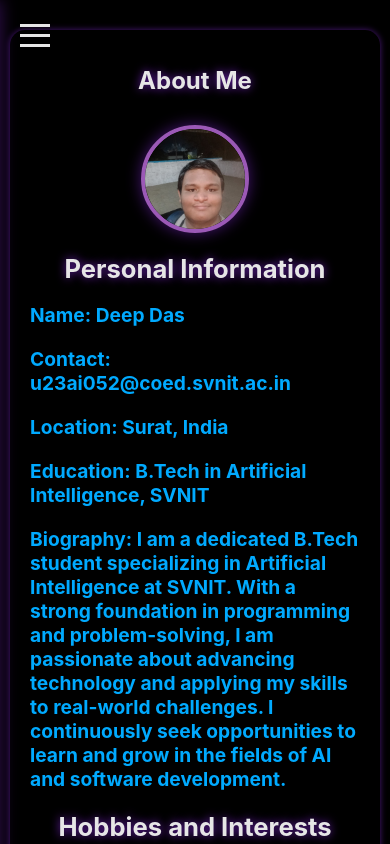
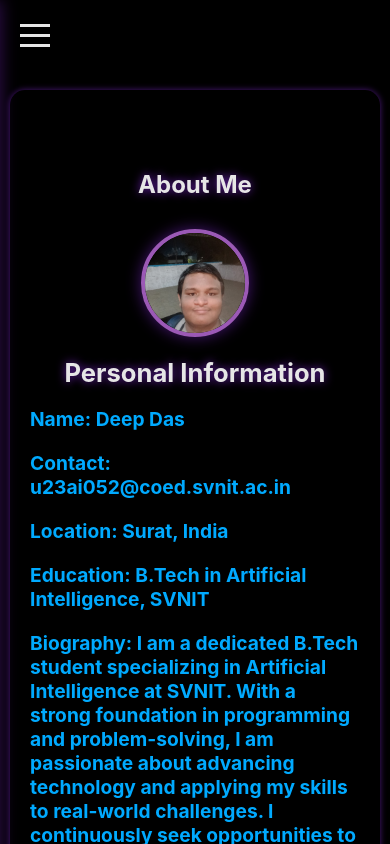
Before and after one commit to THE-DEEPDAS/Portfolio-Website, a React (Create React App) app: page /about in a window 390 px wide. Built offline with nearby package versions, Linux system fonts and the light colour scheme.

Commit message:
trying responsiveness final 1

```diff
--- a/src/components/About.css
+++ b/src/components/About.css
@@ -114,6 +114,7 @@ a:hover {
 @media screen and (max-width: 768px) {
   .about-page {
     padding: 15px;
+    margin-top: 60px; /* Add top margin for small screens */
   }
 
   h1 {
--- a/src/components/Academic.css
+++ b/src/components/Academic.css
@@ -23,6 +23,7 @@
 }
 
 h1 {
+    margin-top: 60px; /* Add top margin to create space for hamburger */
     margin-bottom: 20px;
     font-size: 2rem;
     font-weight: bold;
--- a/src/components/CoCurricular.css
+++ b/src/components/CoCurricular.css
@@ -18,6 +18,7 @@
 }
 
 h1 {
+  margin-top: 60px; /* Add top margin to create space for hamburger */
   margin-bottom: 30px;
   font-size: 2.5rem;
   max-width: 100%;
--- a/src/components/Contact.css
+++ b/src/components/Contact.css
@@ -150,6 +150,7 @@ nav ul li a:hover {
 @media screen and (max-width: 768px) {
   .contact-page {
     padding: 1rem;
+    margin-top: 60px; /* Add top margin for small screens */
   }
 
   .contact-page h1 {
--- a/src/components/MainContent.css
+++ b/src/components/MainContent.css
@@ -170,6 +170,7 @@
     overflow-y: auto;
     justify-content: flex-start;
     box-sizing: border-box;
+    margin-top: 60px; /* Add top margin for small screens */
   }
 
   .main-content h1 {
--- a/src/components/Technical.css
+++ b/src/components/Technical.css
@@ -17,6 +17,7 @@
 }
 
 .technical-page h1 {
+    margin-top: 60px; /* Add top margin to create space for hamburger */
     margin-bottom: 30px;
     font-size: 2.5rem;
     max-width: 100%;
--- a/src/components/Testimonials.css
+++ b/src/components/Testimonials.css
@@ -132,6 +132,7 @@ body {
     height: auto;
     overflow-y: auto;
     padding: 0; /* Remove padding if causing space */
+    margin-top: 60px; /* Add top margin for small screens */
   }
 
   .testimonial-card {
```
